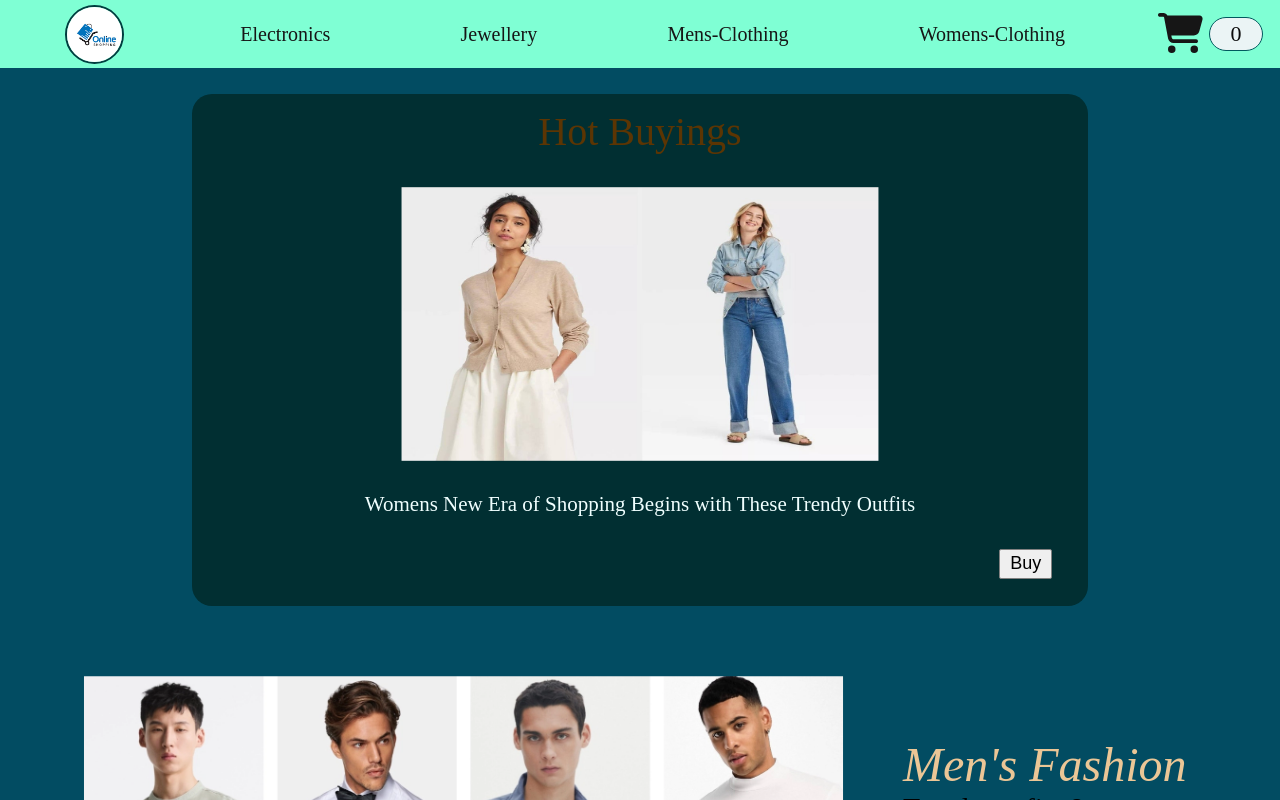
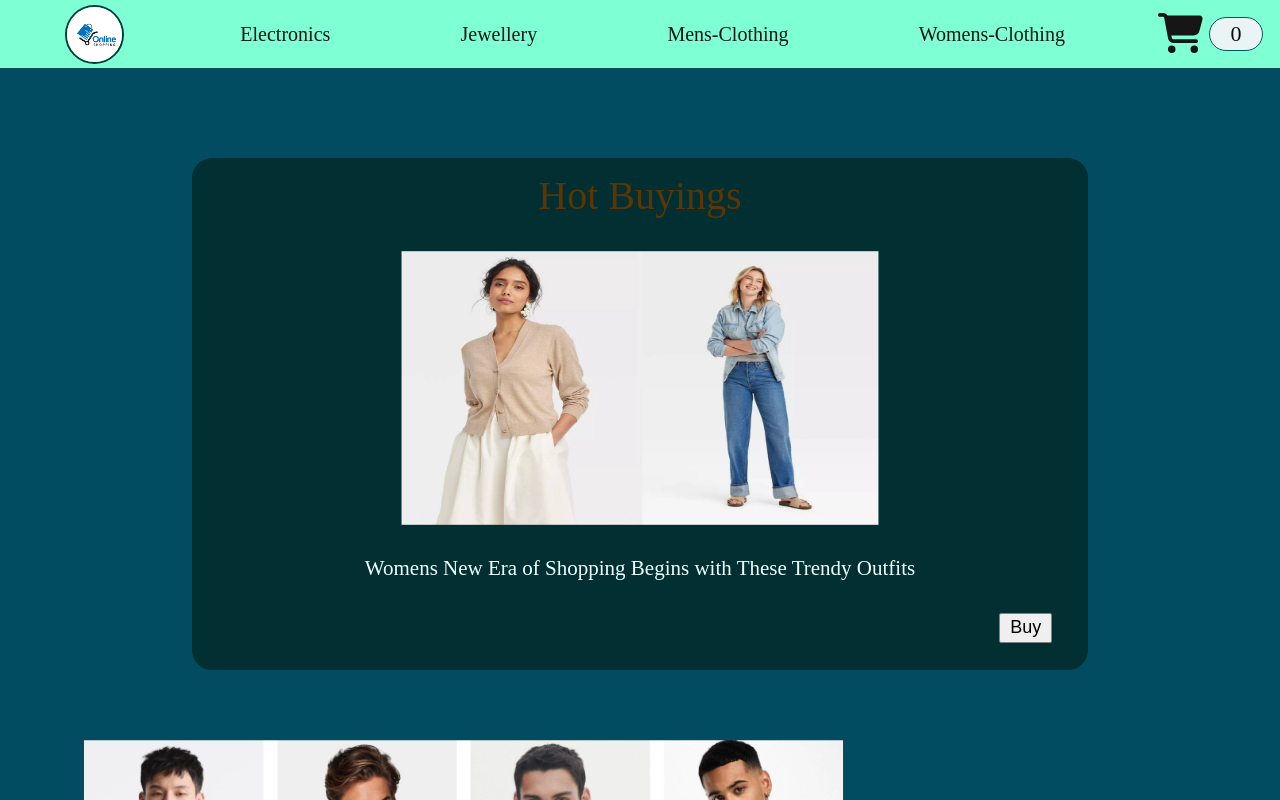
Before and after one commit to shaurgaleebtailor/e-store, a React (Create React App) app: page / in a window 1280 px wide. Shown: the top 800 px of the page. Built offline with nearby package versions, Linux system fonts and the light colour scheme.

Commit message:
modified carousel container margintop

```diff
--- a/src/components/Mens/Person.js
+++ b/src/components/Mens/Person.js
@@ -68,7 +68,6 @@ const Person = () => {
             <i>Cart Details</i>
           </h2>
           {cartDetailsInModal.map((itm, indx) => {
-            console.log(itm);
             return (
               <div key={indx} className="itm-details">
                 <div className="top-section">
--- a/src/components/herocarousel/HeroCarousel.scss
+++ b/src/components/herocarousel/HeroCarousel.scss
@@ -1,6 +1,6 @@
 // by default targetting styles in MOW verion
 .hero-carousel {
-  margin: 4%;
+  margin: 16% 4% 4% 4%;
   display: flex;
   flex-direction: column;
   align-items: center;
@@ -68,7 +68,7 @@
 }
 // for desktop
 .hero-carousel-desktop {
-  margin: 2% 15% 2%;
+  margin: 7% 15% 2%;
   display: flex;
   flex-direction: column;
   align-items: center;
```
